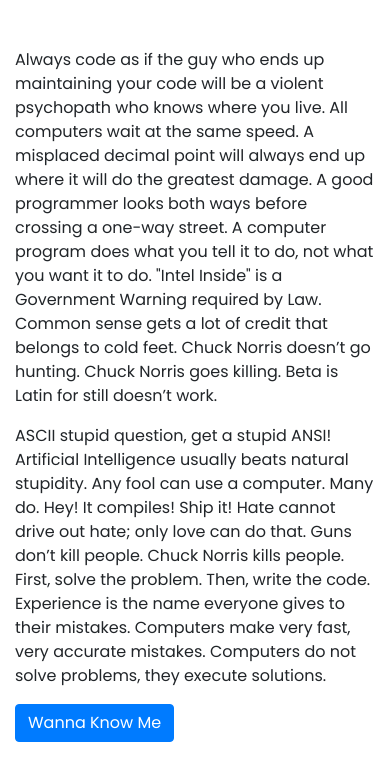
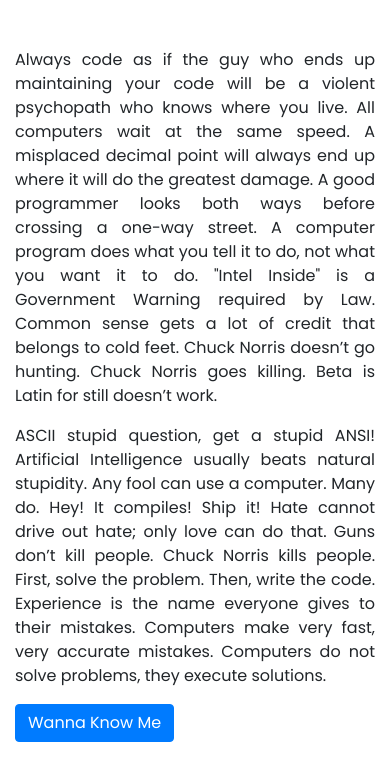
Before and after one commit to AviDotnetHyd/site, a plain HTML site: page index.html in a window 390 px wide. Shown: the part 755-1524 px from the top of the page. Drawn offline with nearby package versions, Linux system fonts and the light colour scheme; a web font is replaced by a local one.

Commit message:
Whole index page has been changed
Code replaced with some edits

```diff
--- a/index.html
+++ b/index.html
@@ -4,7 +4,8 @@
 	<title>Index Page</title>
 	<meta charset="utf-8">
   	<meta name="viewport" content="width=device-width, initial-scale=1">
-  	<link rel="stylesheet" href="https://maxcdn.bootstrapcdn.com/bootstrap/4.4.1/css/bootstrap.min.css">
+  	<!-- <link rel="stylesheet" href="https://maxcdn.bootstrapcdn.com/bootstrap/4.4.1/css/bootstrap.min.css"> -->
+  	<link rel="stylesheet" type="text/css" href="bootstrap.min.css">
   	<link href="https://fonts.googleapis.com/css?family=Poppins&display=swap" rel="stylesheet">
   	<link href="https://fonts.googleapis.com/css?family=Arizonia|Poppins&display=swap" rel="stylesheet">
   	<style>
@@ -19,17 +20,16 @@
 			height:100%;
 			padding-top: 4%;
 		}
-               . alignC{
-                  justify-content:center;
-                  text-align: center;
-                }
+		.AlignC{
+			text-align: justify;
+		}
   </style>
 </head>
 <body>
 <header>
 
 	<nav class="fixed-top navbar navbar-expand-lg navbar-dark bg-info ">
-  <a class="navbar-brand" href="#">AVINASH ASHOK KSHIRSAGAR</a>
+  <a class="navbar-brand" href="Index.html">AVINASH ASHOK KSHIRSAGAR</a>
   <button class="navbar-toggler" type="button" data-toggle="collapse" data-target="#navbarSupportedContent" aria-controls="navbarSupportedContent" aria-expanded="false" aria-label="Toggle navigation">
     <span class="navbar-toggler-icon"></span>
   </button>
@@ -37,7 +37,7 @@
   <div class="collapse navbar-collapse" id="navbarSupportedContent">
     <ul class="navbar-nav ml-auto">
       <li class="nav-item active">
-        <a class="nav-link" href="index.html">Home <span class="sr-only">(current)</span></a>
+        <a class="nav-link" href="Index.html">Home <span class="sr-only">(current)</span></a>
       </li>
       <li class="nav-item">
         <a class="nav-link" href="#aboutus">About</a>
@@ -111,7 +111,7 @@
 			<img src="https://drive.google.com/uc?id=1j9kyREpe-5TsF82oeLrnjwF_4L4svnzG" class="img-fluid">
 		</div>
 
-		<div class="col-lg-6 col-md-6 col-12 alignC">
+		<div class="col-lg-6 col-md-6 col-12 AlignC">
 			<p>
 				Always code as if the guy who ends up maintaining your code will be a violent psychopath who knows where you live.
 				All computers wait at the same speed.
```
